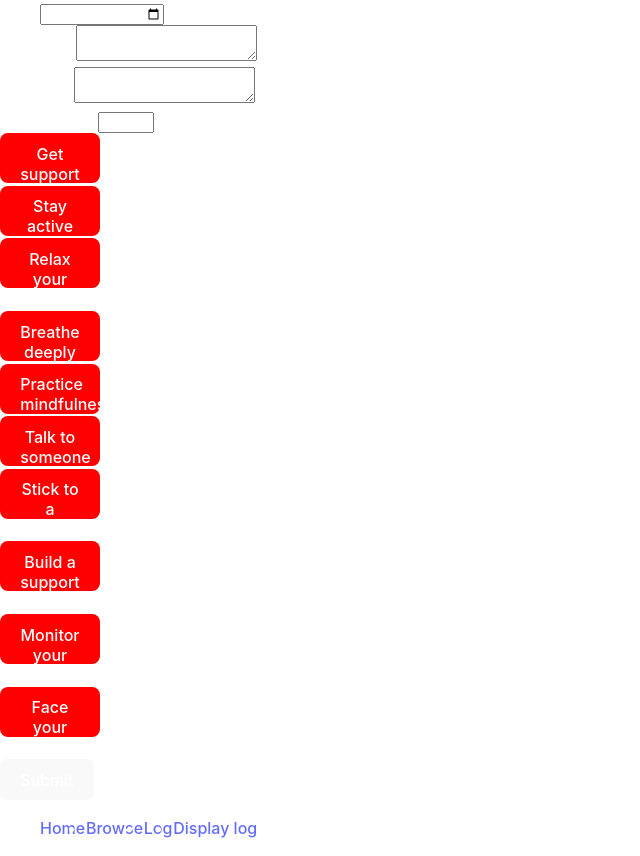
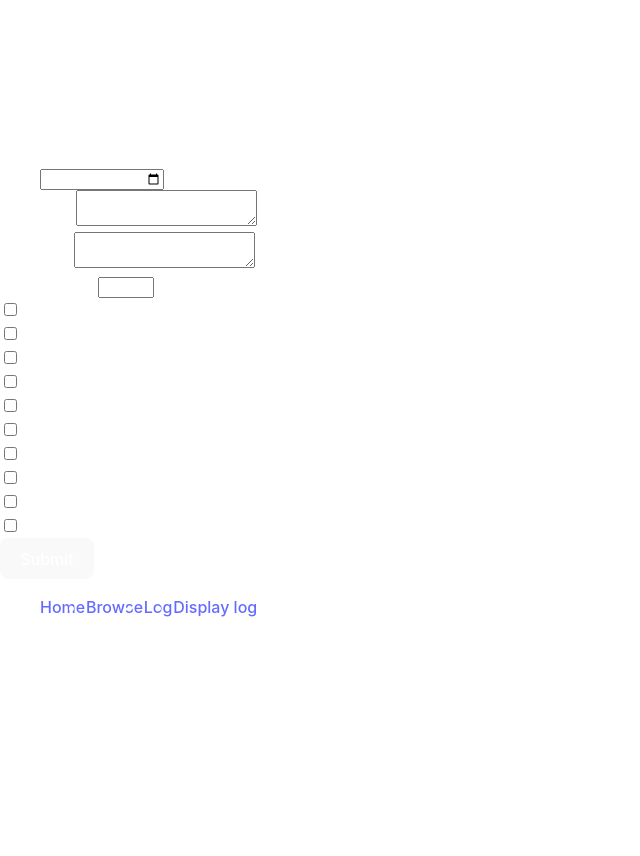
Before and after one commit to lydia274/mh-app, a React (Vite) app in the folder mh-app/: page /log in a window 1280 px wide. Shown: the whole page, without its empty margins (0-640 px from the left). After the commit the page ends 800 px from the top, so only its background shows below. Built offline with nearby package versions, Linux system fonts and the light colour scheme.

Commit message:
improved the logic for get post axios process

```diff
--- a/mh-app/package.json
+++ b/mh-app/package.json
@@ -10,6 +10,7 @@
     "preview": "vite preview"
   },
   "dependencies": {
+    "axios": "^1.4.0",
     "react": "^18.2.0",
     "react-dom": "^18.2.0",
     "react-router-dom": "^6.11.1"
--- a/mh-app/src/components/Log.jsx
+++ b/mh-app/src/components/Log.jsx
@@ -1,12 +1,13 @@
 import React, { useState } from "react";
+import axios from "axios";
 
 const Log = () => {
-  const [logEntries, setLogEntries] = useState([]);
   const [form, setForm] = useState({
     date: "",
     thoughts: "",
     gratitude: "",
     mood: 0,
+    items: {},
   });
 
   const itemsList = [
@@ -22,10 +23,6 @@ const Log = () => {
     "Face your fears",
   ];
 
-  const [buttonStates, setButtonStates] = useState(
-    new Array(itemsList.length).fill(false)
-  );
-
   const handleChange = (event) => {
     setForm({
       ...form,
@@ -33,7 +30,14 @@ const Log = () => {
     });
   };
 
-  const handleSubmit = (event) => {
+  const handleButtonClick = (item) => {
+    setForm((prevState) => ({
+      ...prevState,
+      items: { ...prevState.items, [item]: !prevState.items[item] },
+    }));
+  };
+
+  const handleSubmit = async (event) => {
     event.preventDefault();
 
     const newLogEntry = {
@@ -41,35 +45,25 @@ const Log = () => {
       thoughts: form.thoughts,
       gratitude: form.gratitude,
       mood: form.mood,
+      items: itemsList.filter((item) => form.items[item]),
     };
 
-    fetch("https://ironrest.fly.dev/api/mh-app-log", {
-      method: "POST",
-      headers: {
-        "Content-Type": "application/json",
-      },
-      body: JSON.stringify(newLogEntry),
-    })
-      .then((response) => response.json())
-      .then((data) => {
-        console.log(data);
-      })
-      .catch((error) => {
-        console.error(error);
+    try {
+      const response = await axios.post(
+        "https://ironrest.fly.dev/api/mh-app-log",
+        newLogEntry
+      );
+      console.log(response.data);
+      setForm({
+        date: "",
+        thoughts: "",
+        gratitude: "",
+        mood: 0,
+        items: {},
       });
-
-    setForm({
-      date: "",
-      thoughts: "",
-      gratitude: "",
-      mood: 0,
-    });
-  };
-
-  const handleButtonClick = (index) => {
-    const newButtonStates = [...buttonStates];
-    newButtonStates[index] = !newButtonStates[index];
-    setButtonStates(newButtonStates);
+    } catch (error) {
+      console.error(error);
+    }
   };
 
   return (
@@ -118,19 +112,19 @@ const Log = () => {
       <div>
         {itemsList.map((item, index) => (
           <div key={index}>
-            <button
-              style={{
-                width: "100px",
-                height: "50px",
-                backgroundColor: buttonStates[index] ? "green" : "red",
-              }}
-              onClick={() => handleButtonClick(index)}
-            >
+            <label>
+              <input
+                type="checkbox"
+                name={`item-${index}`}
+                checked={form.items[item] || false}
+                onChange={() => handleButtonClick(item)}
+              />
               {item}
-            </button>
+            </label>
           </div>
         ))}
       </div>
+
       <button type="submit">Submit</button>
     </form>
   );
```
Also changed, not shown: 1 other file (tests, documents, lock files or other folders).
